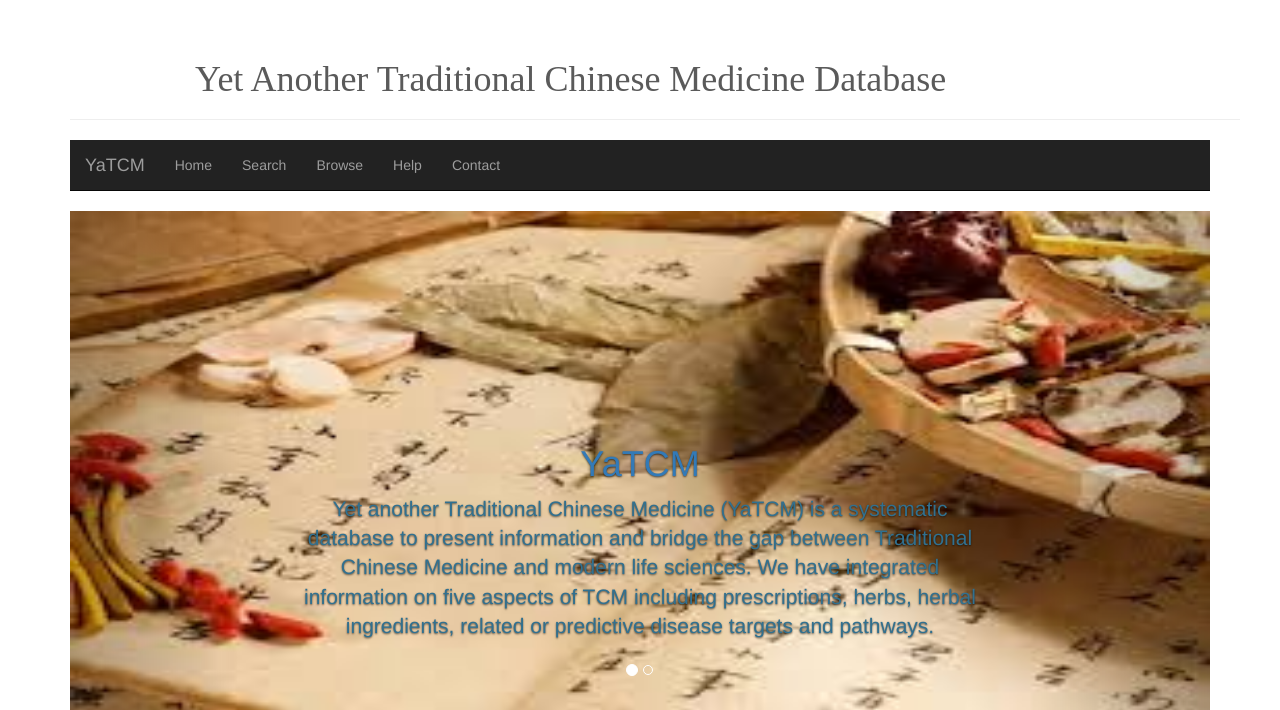
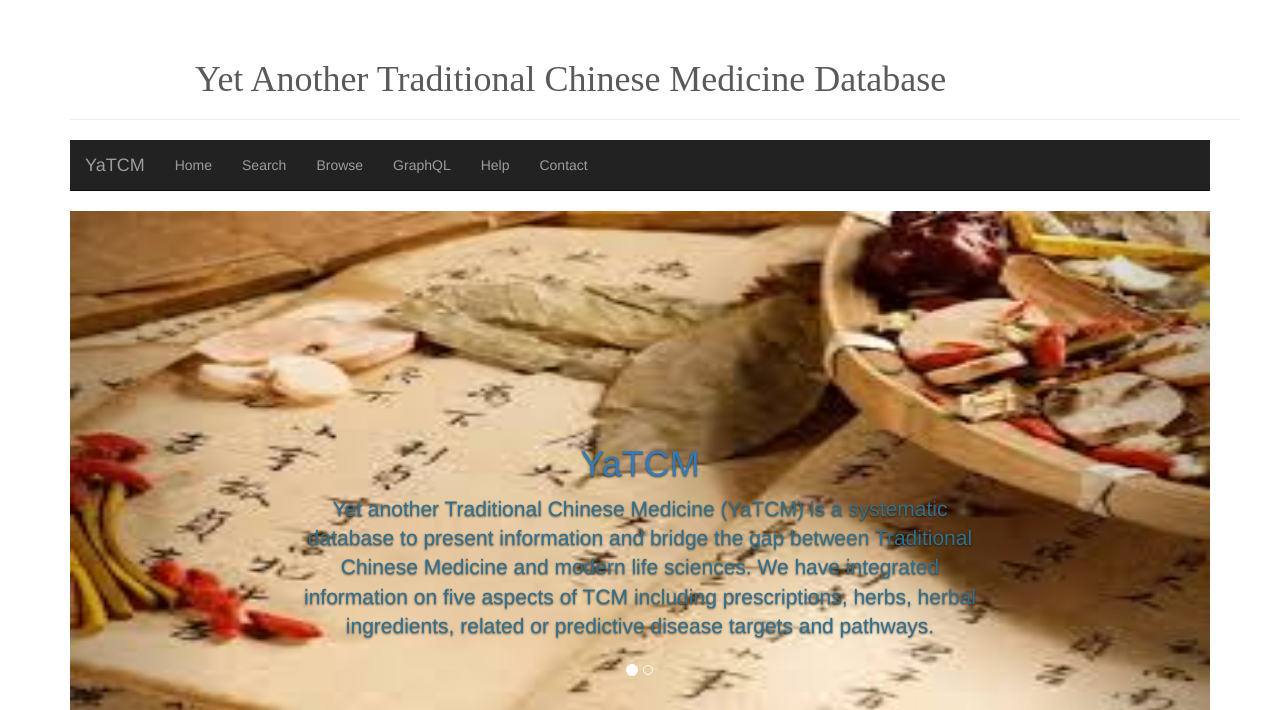
Before and after one commit to jianping-grp/yatcm-old, a Django app: page / in a window 1280 px wide. Shown: the top 710 px of the page. Run offline with Django 3.2, Linux system fonts and the light colour scheme; parts of the project's set-up code (start-up, migrations or seed data) failed here and were passed over; some libraries are stand-ins or nearby versions; some web fonts are replaced.

Commit message:
add graphene

```diff
--- a/templates/base.html
+++ b/templates/base.html
@@ -50,7 +50,8 @@
     <nav class="navbar navbar-static-top navbar-inverse" role="navigation">
         <div class="container">
             <div class="navbar-header">
-                <button type="button" class="navbar-toggle collapsed" data-toggle="collapse" data-target="#navbar" aria-expanded="false" aria-controls="navbar">
+                <button type="button" class="navbar-toggle collapsed" data-toggle="collapse" data-target="#navbar"
+                        aria-expanded="false" aria-controls="navbar">
                     <span class="sr-only">Toggle navigation</span>
                     <span class="icon-bar"></span>
                     <span class="icon-bar"></span>
@@ -75,6 +76,8 @@
                     {#                    </li>#}
                     <li><a href="{% url 'search' %}">Search</a></li>
                     <li><a href="{% url 'browse' %}">Browse</a></li>
+                    <li><a href="{% url "graphql" %}">GraphQL</a></li>
+
                     <li><a href="{% url "about" %}">Help</a></li>
                     <li><a href="{% url "contact" %}">Contact</a></li>
                 </ul>
--- a/yatcm/urls.py
+++ b/yatcm/urls.py
@@ -28,7 +28,7 @@ urlpatterns = [
     url(r'^yatcm/about/$', AboutView.as_view(), name="about"),
     url(r'^yatcm/contact/$', ContactView.as_view(), name="contact"),
     url(r'^yatcm/admin/', admin.site.urls),
-    url('^yatcm/graphql', GraphQLView.as_view(graphiql=True)),
+    url('^yatcm/graphql', GraphQLView.as_view(graphiql=True), name="graphql"),
     url(r"^yatcm/", include('compounds.urls')),
     # url(r'^docs/', include('rest_framework_docs.urls')),
     url(r'yatcm/api-auth', include("rest_framework.urls", namespace='rest_framework')),
```
Lines whose indentation alone changed are shown as unchanged.
